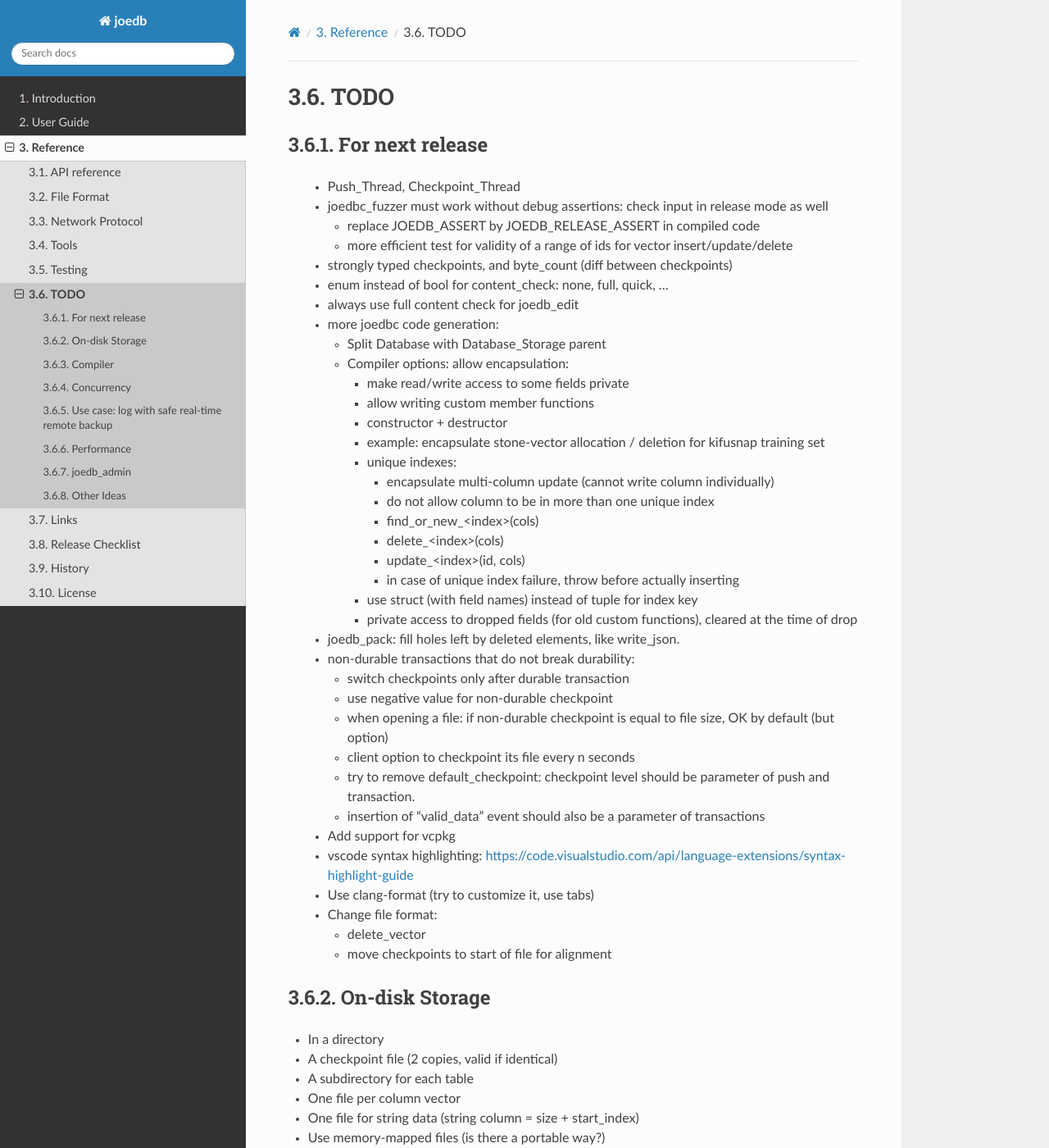
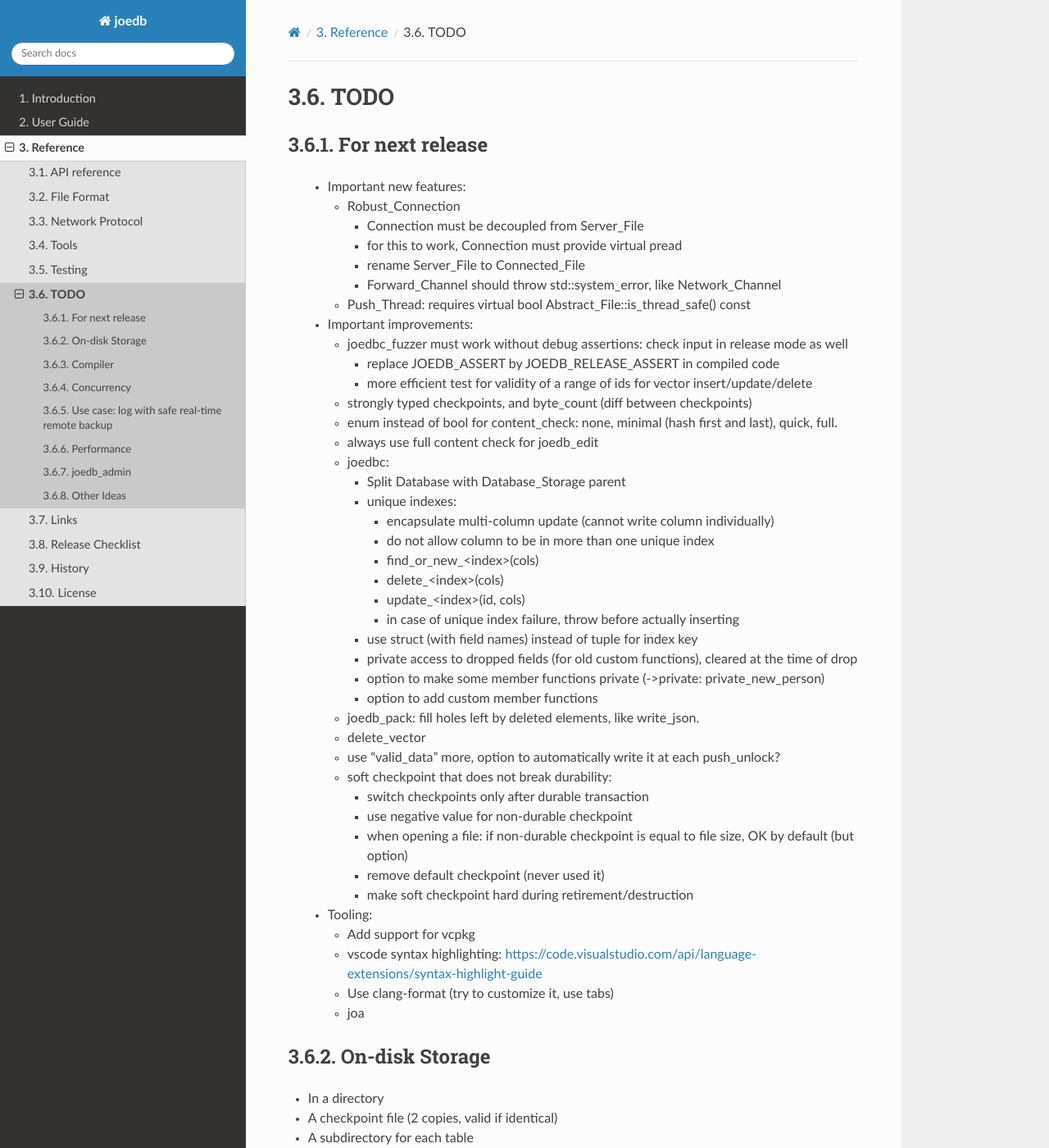
Before and after one commit to Remi-Coulom/joedb, a Sphinx documentation site: the page built from doc/source/todo.rst, in a window 1280 px wide and 1400 px high. Shown: the whole window at 82% size. Built offline with Sphinx 7.4.7 and the Read the Docs theme 3.1.0, drawn with Linux system fonts in a browser that asks for light colours; formulas are drawn with MathJax 3.

Commit message:
minor changes + todo

```diff
--- a/doc/source/todo.rst
+++ b/doc/source/todo.rst
@@ -4,25 +4,30 @@ TODO
 For next release
 ----------------
 
- - Push_Thread, Checkpoint_Thread
+ - Important new features:
 
- - joedbc_fuzzer must work without debug assertions: check input in release mode as well
+   - Robust_Connection
 
-   - replace JOEDB_ASSERT by JOEDB_RELEASE_ASSERT in compiled code
-   - more efficient test for validity of a range of ids for vector insert/update/delete
+     - Connection must be decoupled from Server_File
+     - for this to work, Connection must provide virtual pread
+     - rename Server_File to Connected_File
+     - Forward_Channel should throw std::system_error, like Network_Channel
 
- - strongly typed checkpoints, and byte_count (diff between checkpoints)
- - enum instead of bool for content_check: none, full, quick, ...
- - always use full content check for joedb_edit
- - more joedbc code generation:
+   - Push_Thread: requires virtual bool Abstract_File::is_thread_safe() const
 
-   - Split Database with Database_Storage parent
-   - Compiler options: allow encapsulation:
+ - Important improvements:
 
-     - make read/write access to some fields private
-     - allow writing custom member functions
-     - constructor + destructor
-     - example: encapsulate stone-vector allocation / deletion for kifusnap training set
+   - joedbc_fuzzer must work without debug assertions: check input in release mode as well
+
+     - replace JOEDB_ASSERT by JOEDB_RELEASE_ASSERT in compiled code
+     - more efficient test for validity of a range of ids for vector insert/update/delete
+
+   - strongly typed checkpoints, and byte_count (diff between checkpoints)
+   - enum instead of bool for content_check: none, minimal (hash first and last), quick, full.
+   - always use full content check for joedb_edit
+   - joedbc:
+
+     - Split Database with Database_Storage parent
      - unique indexes:
 
        - encapsulate multi-column update (cannot write column individually)
@@ -34,23 +39,26 @@ For next release
 
      - use struct (with field names) instead of tuple for index key
      - private access to dropped fields (for old custom functions), cleared at the time of drop
+     - option to make some member functions private (->private: private_new_person)
+     - option to add custom member functions
 
- - joedb_pack: fill holes left by deleted elements, like write_json.
- - non-durable transactions that do not break durability:
+   - joedb_pack: fill holes left by deleted elements, like write_json.
+   - delete_vector
+   - use "valid_data" more, option to automatically write it at each push_unlock?
+   - soft checkpoint that does not break durability:
 
-   - switch checkpoints only after durable transaction
-   - use negative value for non-durable checkpoint
-   - when opening a file: if non-durable checkpoint is equal to file size, OK by default (but option)
-   - client option to checkpoint its file every n seconds
-   - try to remove default_checkpoint: checkpoint level should be parameter of push and transaction.
-   - insertion of "valid_data" event should also be a parameter of transactions
- - Add support for vcpkg
- - vscode syntax highlighting: https://code.visualstudio.com/api/language-extensions/syntax-highlight-guide
- - Use clang-format (try to customize it, use tabs)
- - Change file format:
+     - switch checkpoints only after durable transaction
+     - use negative value for non-durable checkpoint
+     - when opening a file: if non-durable checkpoint is equal to file size, OK by default (but option)
+     - remove default checkpoint (never used it)
+     - make soft checkpoint hard during retirement/destruction
 
-   - delete_vector
-   - move checkpoints to start of file for alignment
+ - Tooling:
+
+   - Add support for vcpkg
+   - vscode syntax highlighting: https://code.visualstudio.com/api/language-extensions/syntax-highlight-guide
+   - Use clang-format (try to customize it, use tabs)
+   - joa
 
 On-disk Storage
 ---------------
```
Also changed, not shown: doc/source/concurrency.rst (+4 -5 lines), 7 other files.
